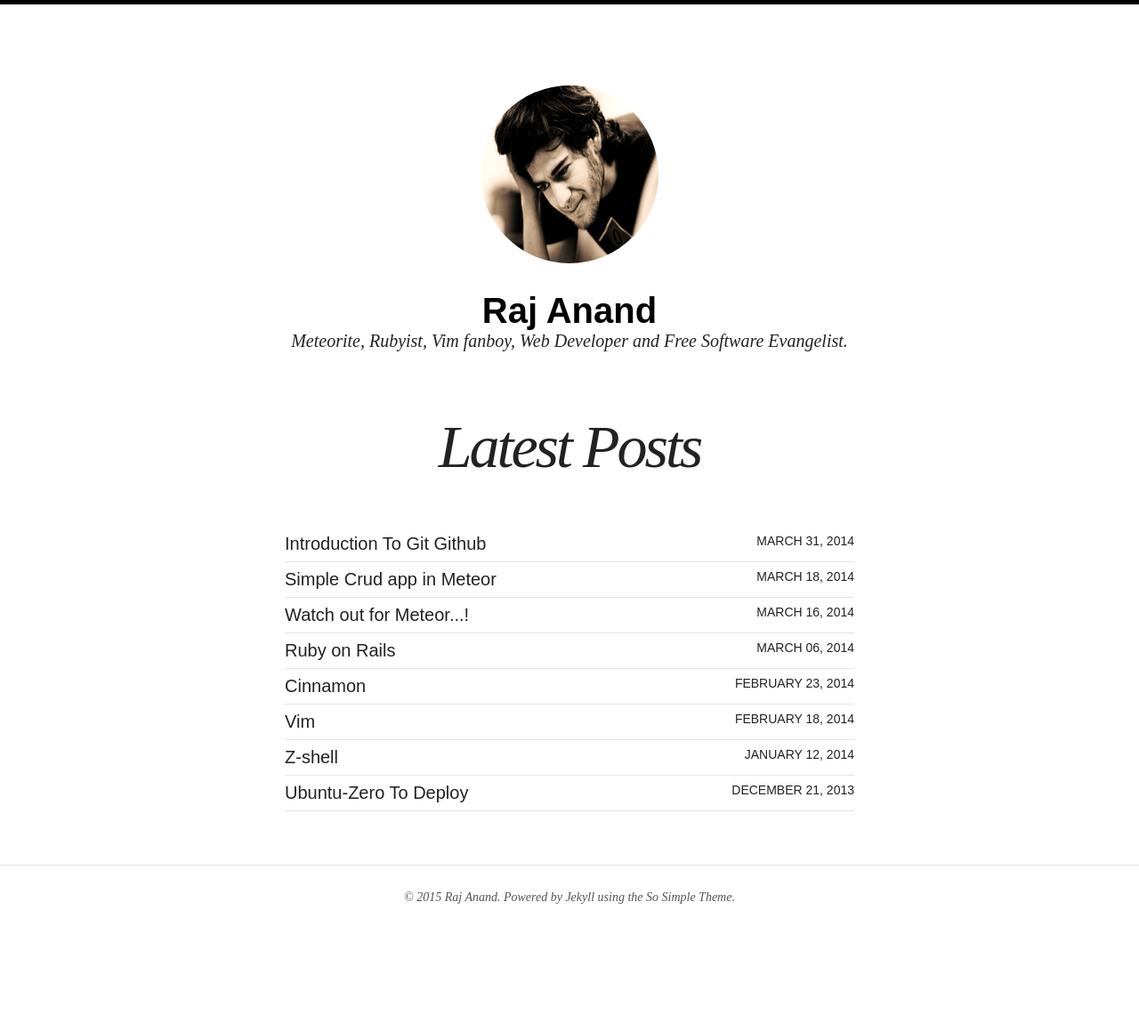
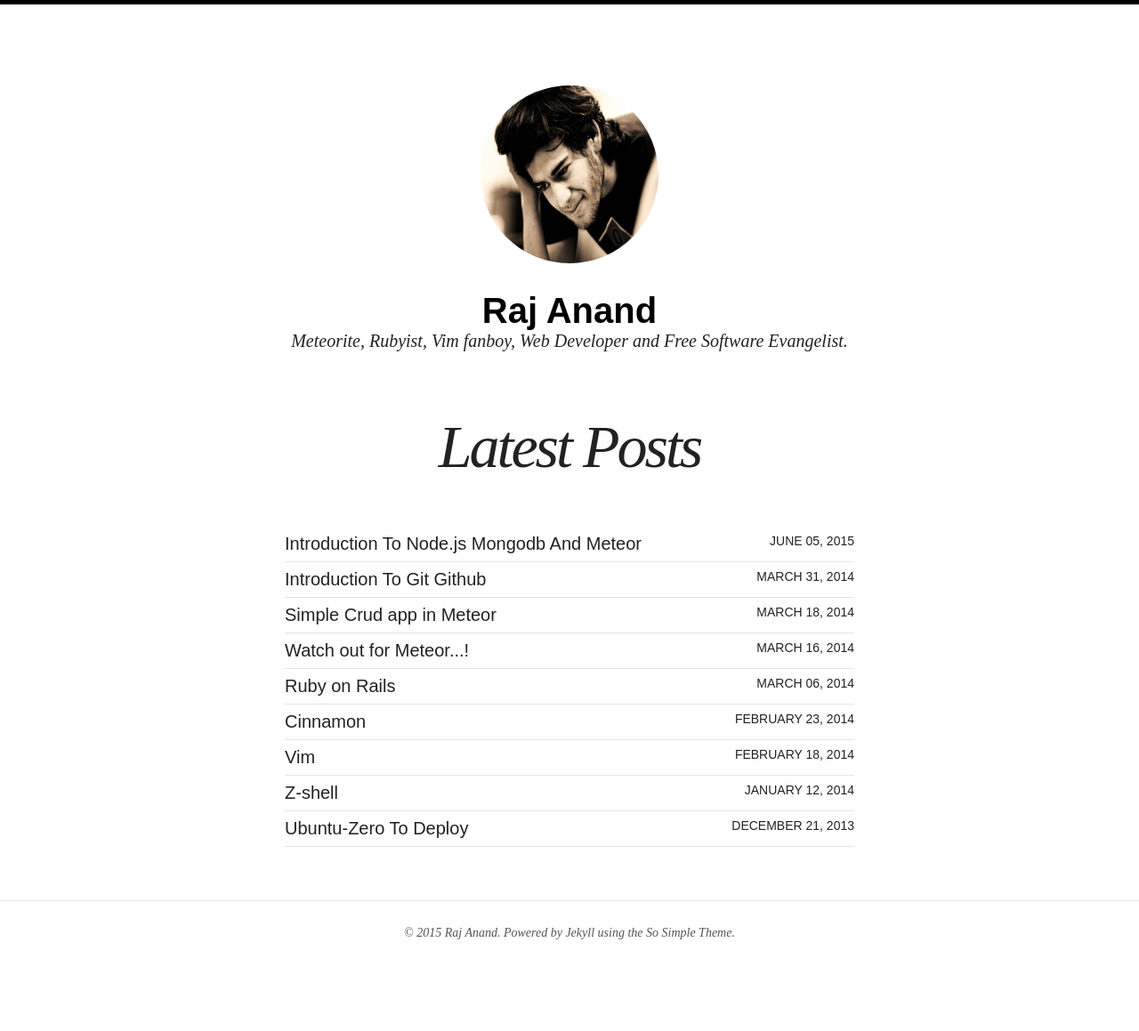
Before and after one commit to rajanand02/rajanand02.github.io, a Jekyll site: the page built from index.html, in a window 1280 px wide. Shown: the whole page at 89% size. Built offline with Jekyll 4.4.1, drawn with Linux system fonts in a browser that asks for light colours; nearby versions of some CDN libraries; before the commit the page ends 1119 px from its top, so only the background shows below that.

```diff
--- a/Gemfile
+++ b/Gemfile
@@ -7,6 +7,7 @@ gem 'rake'
 gem 'thor'
 gem 'activesupport'
 gem 'stringex'
+gem 'jekyll-redirect-from'
 group :development do
   gem 'guard'
   gem 'guard-livereload', require: false
--- a/_config.yml
+++ b/_config.yml
@@ -29,7 +29,8 @@ google_analytics: "UA-48160510-1"
 google_verify:
 # https://ssl.bing.com/webmaster/configure/verify/ownership Option 2 content= goes here
 bing_verify:
-
+gems:
+  - jekyll-redirect-from
 # Links to include in top navigation
 # For external links add external: true
 links:
--- /dev/null
+++ b/_posts/2015-06-05-Introduction-to-Node.js-MongoDB-and-Meteor.md
@@ -0,0 +1,3 @@
+title: "Introduction To Node.js, MongoDB & Meteor"
+redirect_to:
+  - http://rajanand02.github.io/introduction-to-nodejs-mongo-meteor/
```
